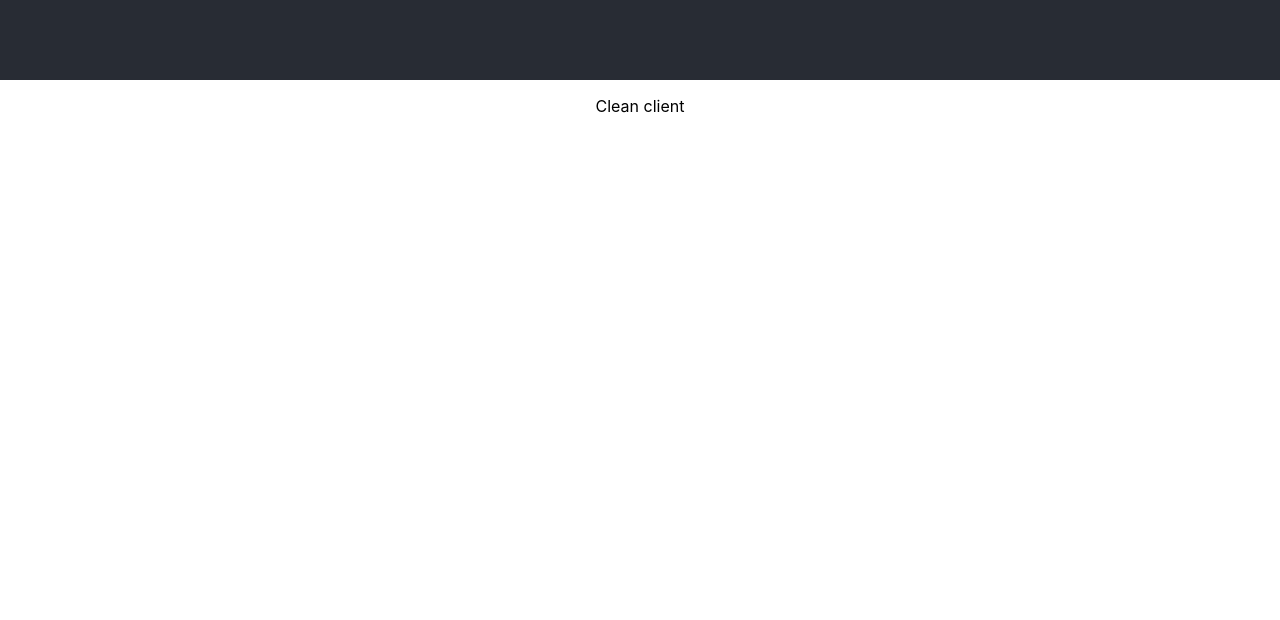
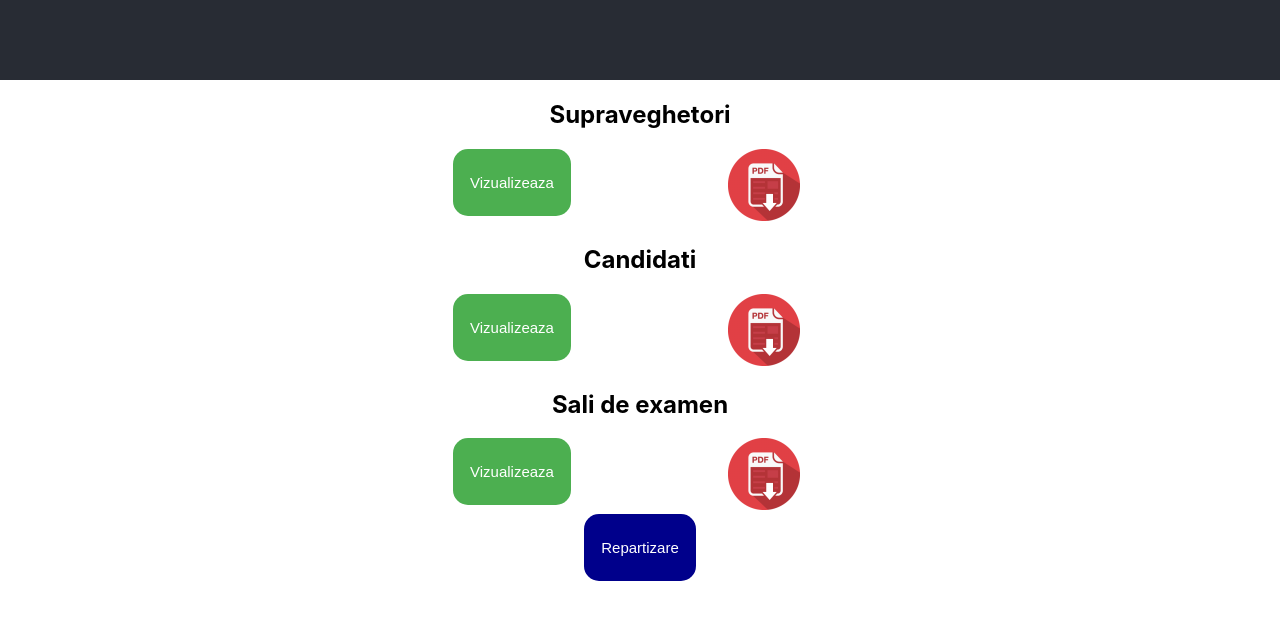
Before and after one commit to Sergiu221/Project-react_client, a React (Create React App) app: page / in a window 1280 px wide. Shown: the top 620 px of the page. Built offline with nearby package versions, Linux system fonts and the light colour scheme; no server answers.

Commit message:
feat : PROIECT-18 drawed a basic UI.

```diff
--- /dev/null
+++ b/src/Allocation/Allocation.css
@@ -0,0 +1,20 @@
+.buttonAllocation {
+  display: inline-block;
+  padding: 25px 17px;
+  font-size: 15px;
+  cursor: pointer;
+  text-align: center;
+  text-decoration: none;
+  outline: none;
+  color: #fff;
+  background-color: #00008B;
+  border: none;
+  border-radius: 15px;
+}
+
+.buttonAllocation:hover {background-color: #008B8B}
+
+.buttonAllocation:active {
+  background-color: #3e8e41;
+  transform: translateY(4px);
+}
--- /dev/null
+++ b/src/Allocation/Allocation.js
@@ -0,0 +1,26 @@
+import React, { Component } from 'react';
+import './Allocation.css';
+
+export interface ITableProps {
+  name: string;
+  link: string;
+  pdf: string;
+}
+
+class Alocation extends Component {
+
+	constructor(props) {
+		super(props);
+		this.state = {};
+	}
+
+  render() {
+    return (
+      <div className="table">
+			<button className="buttonAllocation">Repartizare</button>
+      </div>
+    );
+  }
+}
+
+export default Alocation;
--- a/src/App.js
+++ b/src/App.js
@@ -1,6 +1,7 @@
 import React, { Component } from 'react';
-import logo from './logo.svg';
 import './App.css';
+import Table from './Table/Table';
+import Allocation from './Allocation/Allocation';
 
 class App extends Component {
 
@@ -24,7 +25,10 @@ class App extends Component {
       <div className="App">
         <header className="App-header">
         </header>
-		<p> Clean client </p>
+		<Table name="Supraveghetori" link="Vizualizeaza" />
+		<Table name="Candidati" link="Vizualizeaza" />
+		<Table name="Sali de examen" link="Vizualizeaza" />
+		<Allocation name="Repartizare"/>
       </div>
     );
   }
--- /dev/null
+++ b/src/Table/Table.css
@@ -0,0 +1,47 @@
+.table{
+	background-color:white;
+	font-weight: bold;
+}
+.tableproperties{
+	background-color:white;
+	width: 40%;
+	display: inline-flex;
+}
+
+#link{
+	width: 50%;
+}
+#pdf{
+	width: 50%;
+}
+
+.button {
+  display: inline-block;
+  padding: 25px 17px;
+  font-size: 15px;
+  cursor: pointer;
+  text-align: center;
+  text-decoration: none;
+  outline: none;
+  color: #fff;
+  background-color: #4CAF50;
+  border: none;
+  border-radius: 15px;
+}
+
+.button:hover {background-color: #3e8e41}
+
+.button:active {
+  background-color: #3e8e41;
+  transform: translateY(4px);
+}
+
+.pdf_icon{
+  background-image: url(pdf_icon.png);
+	background-position: center left;
+	background-repeat: no-repeat;
+	padding-left: 80px;
+	height: 62px;
+	display: inline-block;
+	padding-top: 10px;
+}
--- /dev/null
+++ b/src/Table/Table.js
@@ -0,0 +1,34 @@
+import React, { Component } from 'react';
+import pdf_icon from './pdf_icon.png';
+import './Table.css';
+
+export interface ITableProps {
+  name: string;
+  link: string;
+  pdf: string;
+}
+
+class Table extends Component {
+
+	constructor(props) {
+		super(props);
+		this.state = {};
+	}
+
+  render() {
+    return (
+      <div className="table">
+       <h2 id='name'>{this.props.name}</h2>
+		<div className="tableproperties">
+		<div id='link'>
+			<button className="button">{this.props.link}</button>
+		</div>
+		<div id='pdf'><span className="pdf_icon"></span>
+		</div>
+		</div>
+      </div>
+    );
+  }
+}
+
+export default Table;
```
Also changed, not shown: src/Table/pdf_icon.png (added).
